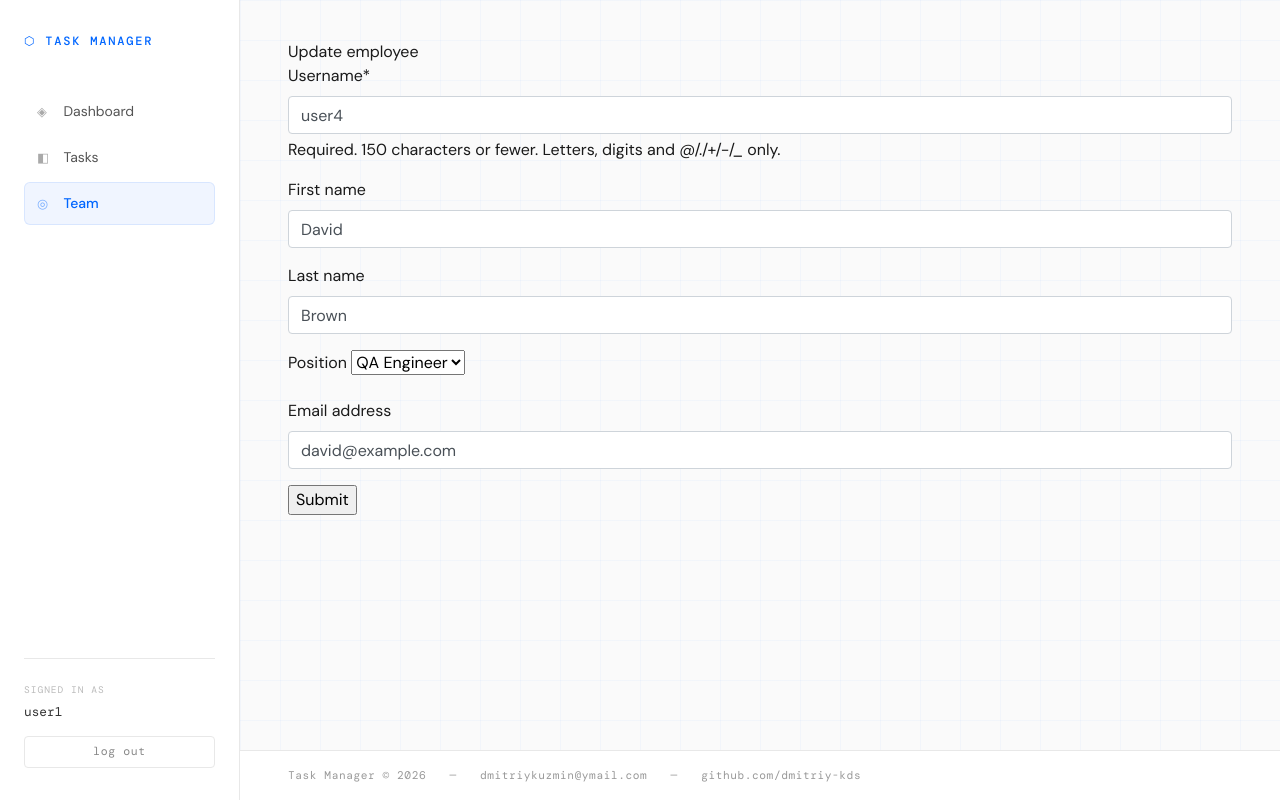
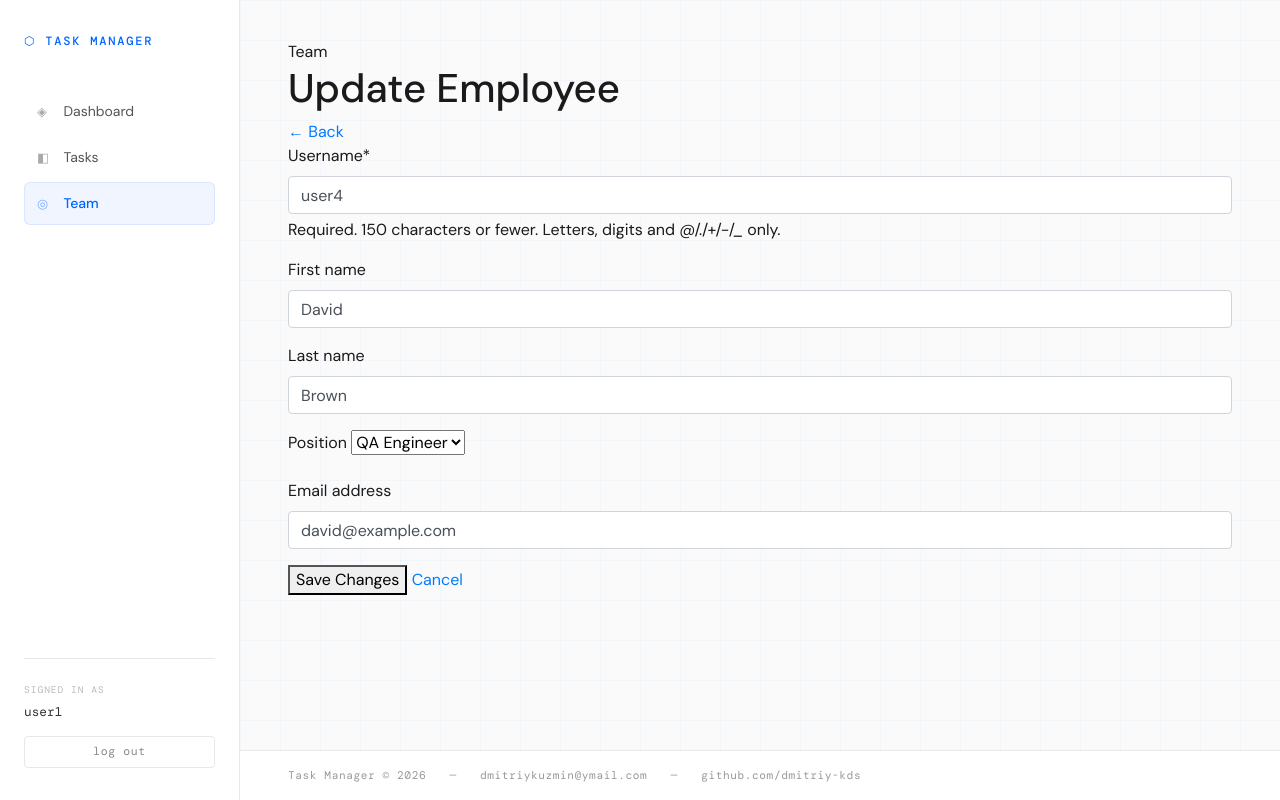
Before and after one commit to dmitriy-kds/it-company, a Django app: page /workers/4/update/ in a window 1280 px wide. Run offline with Django 5.2, Linux system fonts and the light colour scheme; a user stored in the database is signed in; data comes from the database, SQL or seed files in the repository; some libraries are stand-ins or nearby versions; some web fonts are replaced.

Commit message:
feat: Style up worker form page

```diff
--- a/templates/task_manager/worker_form.html
+++ b/templates/task_manager/worker_form.html
@@ -1,11 +1,29 @@
 {% extends "base.html" %}
 {% load crispy_forms_filters %}
 
+{% block title %}<title>{% if object %}Update{% else %}Create{% endif %} Employee — Task Manager</title>{% endblock %}
+
 {% block content %}
-  {{ object|yesno:"Update,Create" }} employee
+
+<div class="page-header">
+  <div>
+    <div class="page-label">Team</div>
+    <h1 class="page-title">{% if object %}Update{% else %}Add{% endif %} Employee</h1>
+  </div>
+  <a href="{% url 'task_manager:worker-list' %}" class="btn-secondary-action">← Back</a>
+</div>
+
+<div class="form-card">
   <form action="" method="POST" novalidate>
     {% csrf_token %}
     {{ form|crispy }}
-    <input type="submit" value="Submit">
+    <div class="form-actions">
+      <button type="submit" class="btn-primary-action">
+        {% if object %}Save Changes{% else %}Create Employee{% endif %}
+      </button>
+      <a href="{% url 'task_manager:worker-list' %}" class="btn-secondary-action">Cancel</a>
+    </div>
   </form>
+</div>
+
 {% endblock %}
```
